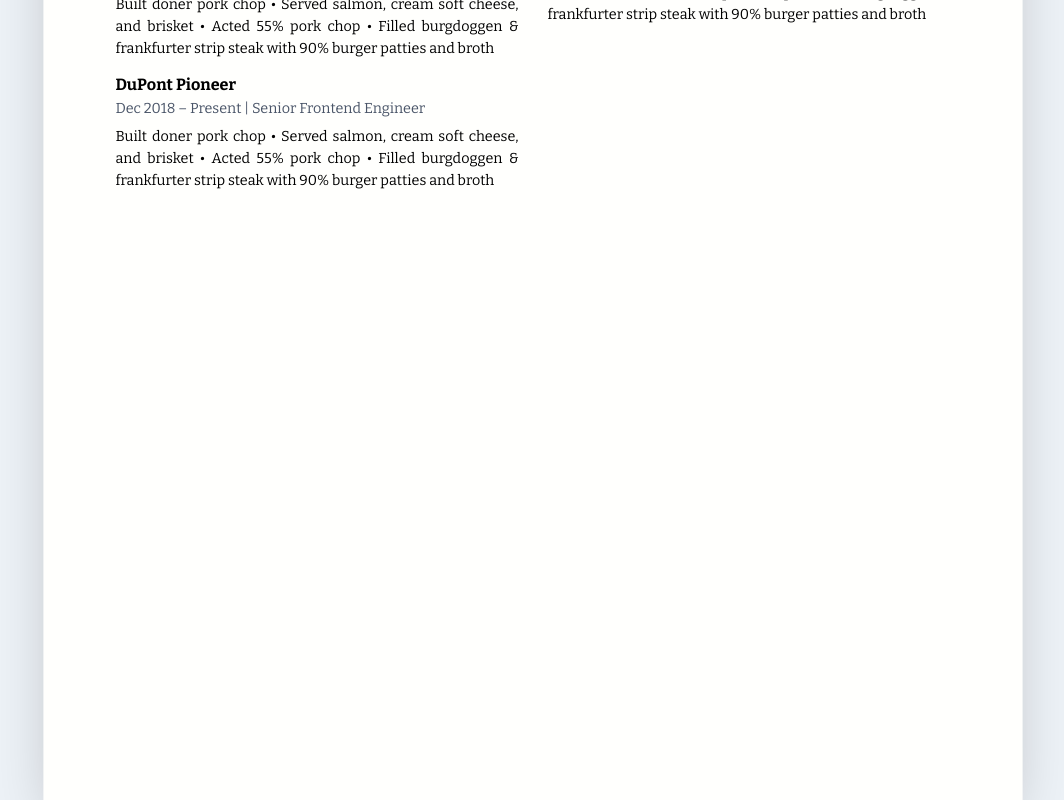
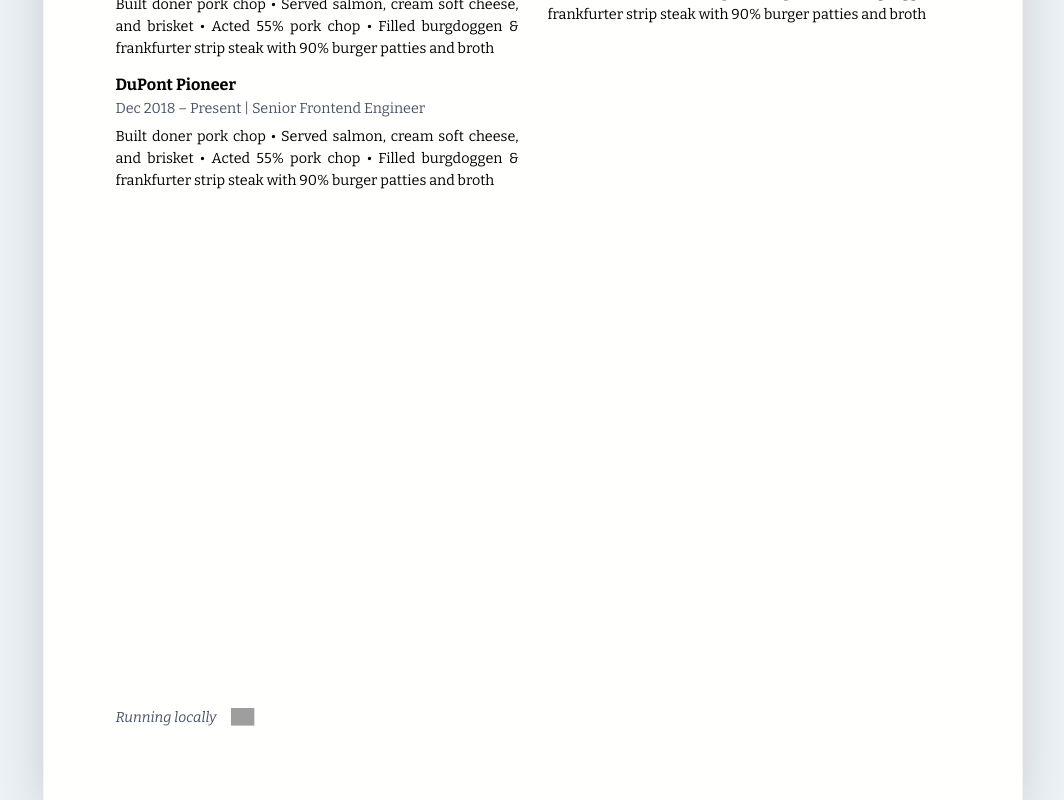
Before and after one commit to nfriend/nuxt-resume, a Nuxt app: page / in a window 1280 px wide. Shown: the part 527-1327 px from the top of the page, without its empty margins (107-1171 px from the left). Built offline with nearby package versions, Linux system fonts and the light colour scheme; grey boxes are pictures that could not be loaded.

Commit message:
Add construction message, deployment info

```diff
--- a/components/Resume.vue
+++ b/components/Resume.vue
@@ -1,27 +1,27 @@
 <template>
-  <div class="paper-page">
+  <div class="paper-page flex flex-col">
     <Header />
-    <!-- <UnderConstructionMessage /> -->
-    <!-- <LoremIpsum /> -->
-    <PlaceholderContent />
-    <!-- <DeploymentInfo /> -->
+    <UnderConstructionMessage v-if="isProduction" />
+    <PlaceholderContent class="flex-grow" />
+    <DeploymentInfo />
   </div>
 </template>
 
 <script>
-// import LoremIpsum from './LoremIpsum';
 import PlaceholderContent from './PlaceholderContent';
 import Header from '~/components/header/Header.vue';
-// import DeploymentInfo from '~/components/DeploymentInfo.vue';
-// import UnderConstructionMessage from '~/components/UnderConstructionMessage';
+import DeploymentInfo from '~/components/DeploymentInfo.vue';
+import UnderConstructionMessage from '~/components/UnderConstructionMessage';
 
 export default {
   components: {
     Header,
-    // DeploymentInfo,
-    // UnderConstructionMessage,
-    // LoremIpsum,
+    DeploymentInfo,
+    UnderConstructionMessage,
     PlaceholderContent,
+  },
+  created() {
+    this.isProduction = process.env.isProduction;
   },
 };
 </script>
--- a/components/UnderConstructionMessage.vue
+++ b/components/UnderConstructionMessage.vue
@@ -1,7 +1,7 @@
 <template>
-  <div class="text-gray-700 pb-4">
+  <div class="text-gray-700 py-4">
     <p>
-      <strong>This site is under construction! 🛠️</strong>
+      <strong>This site is under construction!</strong>
     </p>
     <p>
       In the meantime, check out the source at
```
